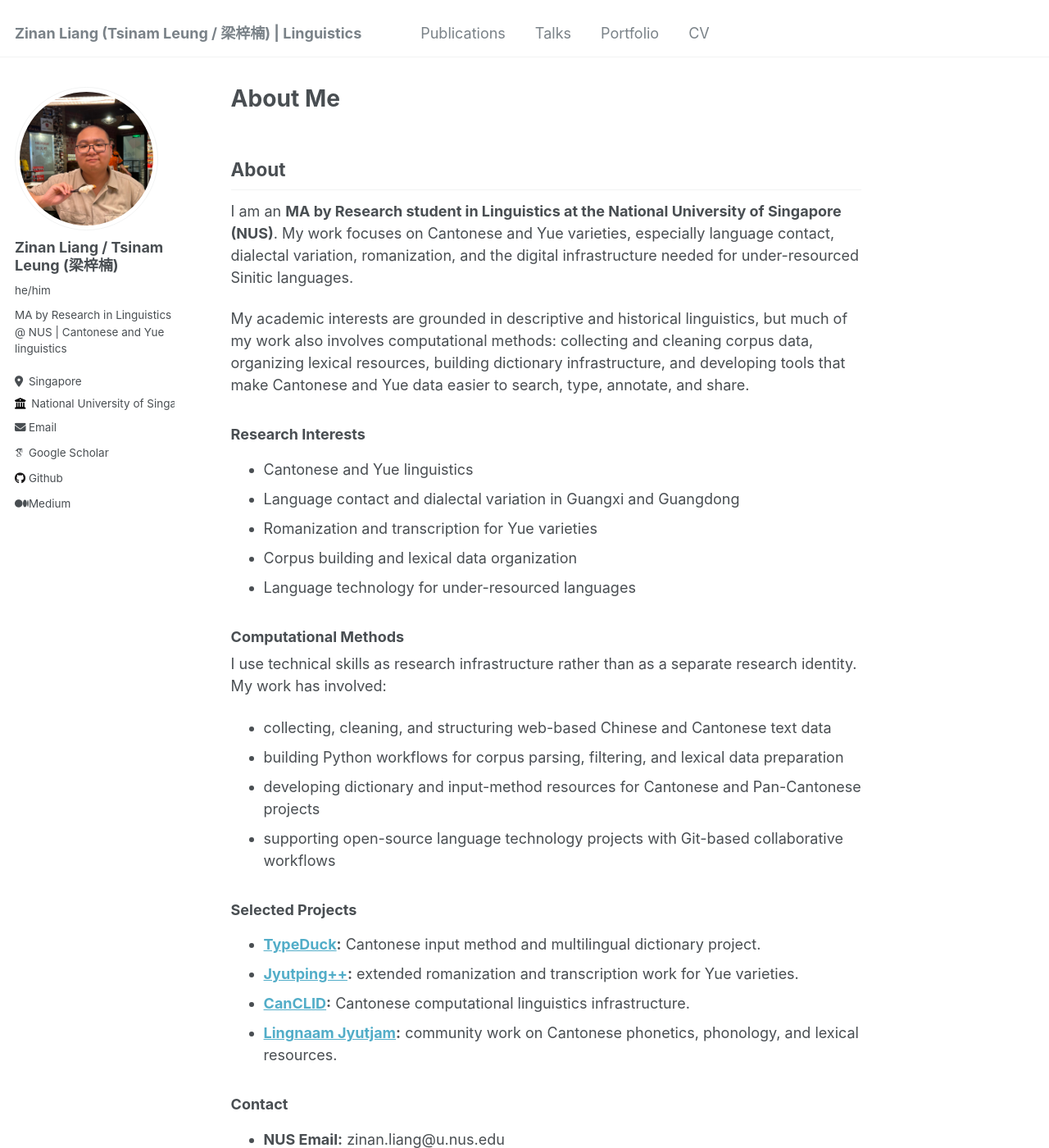
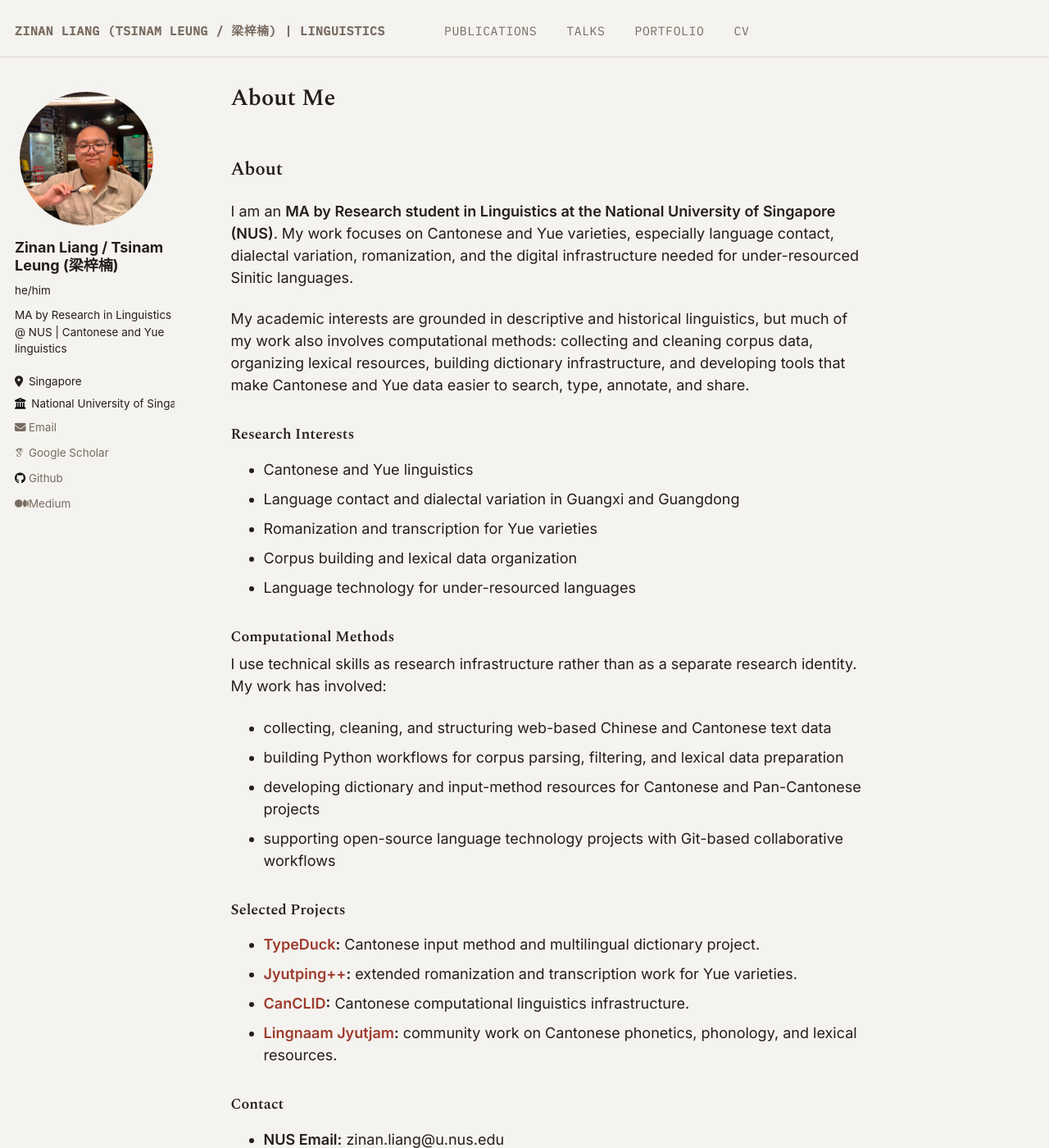
Before and after one commit to TsinamLeung/TsinamLeung.github.io, a Jekyll site: the page built from _pages/about.md, in a window 1280 px wide and 1400 px high. Shown: the whole window at 82% size. Built offline with Jekyll 4.4.1, drawn with Linux system fonts in a browser that asks for light colours; some web fonts are replaced.

Commit message:
Restyle site colors and fonts

```diff
--- a/_includes/head/custom.html
+++ b/_includes/head/custom.html
@@ -1,6 +1,10 @@
 {% include base_path %}
 
 <!-- start custom head snippets -->
+
+<link rel="preconnect" href="https://fonts.googleapis.com">
+<link rel="preconnect" href="https://fonts.gstatic.com" crossorigin>
+<link href="https://fonts.googleapis.com/css2?family=Spectral:ital,wght@0,300;0,400;0,500;0,600;1,400&family=Noto+Serif+TC:wght@400;600;700&family=IBM+Plex+Mono:wght@400;500&family=Inter:wght@400;500;600&display=swap" rel="stylesheet">
 
 <link rel="apple-touch-icon" sizes="57x57" href="{{ base_path }}/images/apple-touch-icon-57x57.png?v=M44lzPylqQ">
 <link rel="apple-touch-icon" sizes="60x60" href="{{ base_path }}/images/apple-touch-icon-60x60.png?v=M44lzPylqQ">
--- a/assets/css/main.scss
+++ b/assets/css/main.scss
@@ -39,3 +39,100 @@
 @import "vendor/font-awesome/brands";
 @import "vendor/magnific-popup/magnific-popup";
 @import "print";
+
+/* ===== Custom restyle: brick-red palette + fonts (colours/type only) ===== */
+:root{
+  --paper:#F4F3EF;
+  --paper-2:#EAE8E2;
+  --ink:#241E1C;
+  --brick:#9E3B2E;
+  --brick-deep:#7C2C22;
+  --accent:#A8703A;
+  --faded:#786B60;
+  --rule:#D8D5CC;
+}
+
+/* Base */
+body{
+  background:var(--paper);
+  color:var(--ink);
+  font-family:"Inter", system-ui, -apple-system, sans-serif;
+}
+
+/* Headings - serif display */
+h1,h2,h3,h4,h5,h6,
+.page__title,.archive__item-title,.page__content h2{
+  font-family:"Spectral", Georgia, serif;
+  color:var(--ink);
+}
+
+/* CJK characters render in a serif TC face wherever they appear */
+:lang(zh),:lang(zh-Hant),.cjk{
+  font-family:"Noto Serif TC","Spectral",serif;
+}
+
+/* Links */
+a,
+.page__content a{
+  color:var(--brick);
+  text-decoration:none;
+}
+a:hover,
+.page__content a:hover{
+  color:var(--brick-deep);
+  text-decoration:underline;
+  text-underline-offset:2px;
+}
+
+/* Masthead / top nav */
+.masthead{
+  background:var(--paper);
+  border-bottom:1px solid var(--rule);
+}
+.masthead__inner-wrap,
+.greedy-nav{
+  background:transparent;
+}
+.site-title{
+  font-family:"Noto Serif TC","Spectral",serif;
+  color:var(--ink);
+}
+.greedy-nav a{
+  color:var(--faded);
+  font-family:"IBM Plex Mono", monospace;
+  font-size:.82em;
+  letter-spacing:.04em;
+  text-transform:uppercase;
+}
+.greedy-nav a:hover{ color:var(--brick); }
+.greedy-nav .visible-links a:before{ background:var(--brick); }
+
+/* Author sidebar */
+.author__name{ font-family:"Spectral",serif; }
+.author__urls a{ color:var(--faded); }
+.author__urls a:hover{ color:var(--brick); }
+
+/* Meta text, captions, breadcrumbs */
+.page__meta,.page__date,.archive__item-excerpt small,
+.breadcrumbs,.page__taxonomy{
+  color:var(--faded);
+  font-family:"IBM Plex Mono", monospace;
+}
+
+/* Code / monospace */
+code,pre,kbd,tt{
+  font-family:"IBM Plex Mono", monospace;
+}
+code{ background:var(--paper-2); color:var(--brick-deep); }
+pre,.highlight{ background:var(--paper-2); }
+
+/* Rules / dividers / buttons */
+hr{ border-color:var(--rule); }
+.btn--primary,.pagination a:hover{
+  background:var(--brick);
+  border-color:var(--brick);
+  color:#fff;
+}
+.btn--primary:hover{ background:var(--brick-deep); border-color:var(--brick-deep); }
+blockquote{ border-left-color:var(--accent); }
+/* ===== end custom restyle ===== */
```
